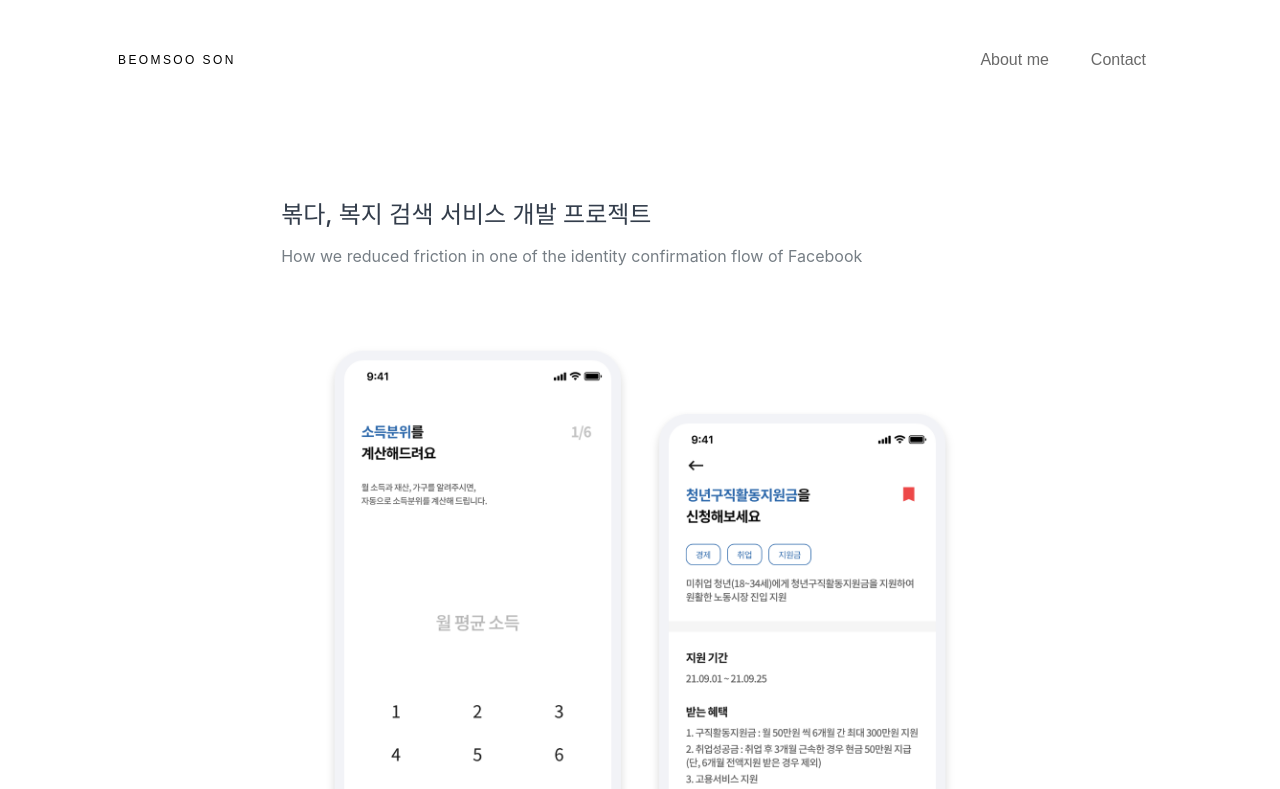
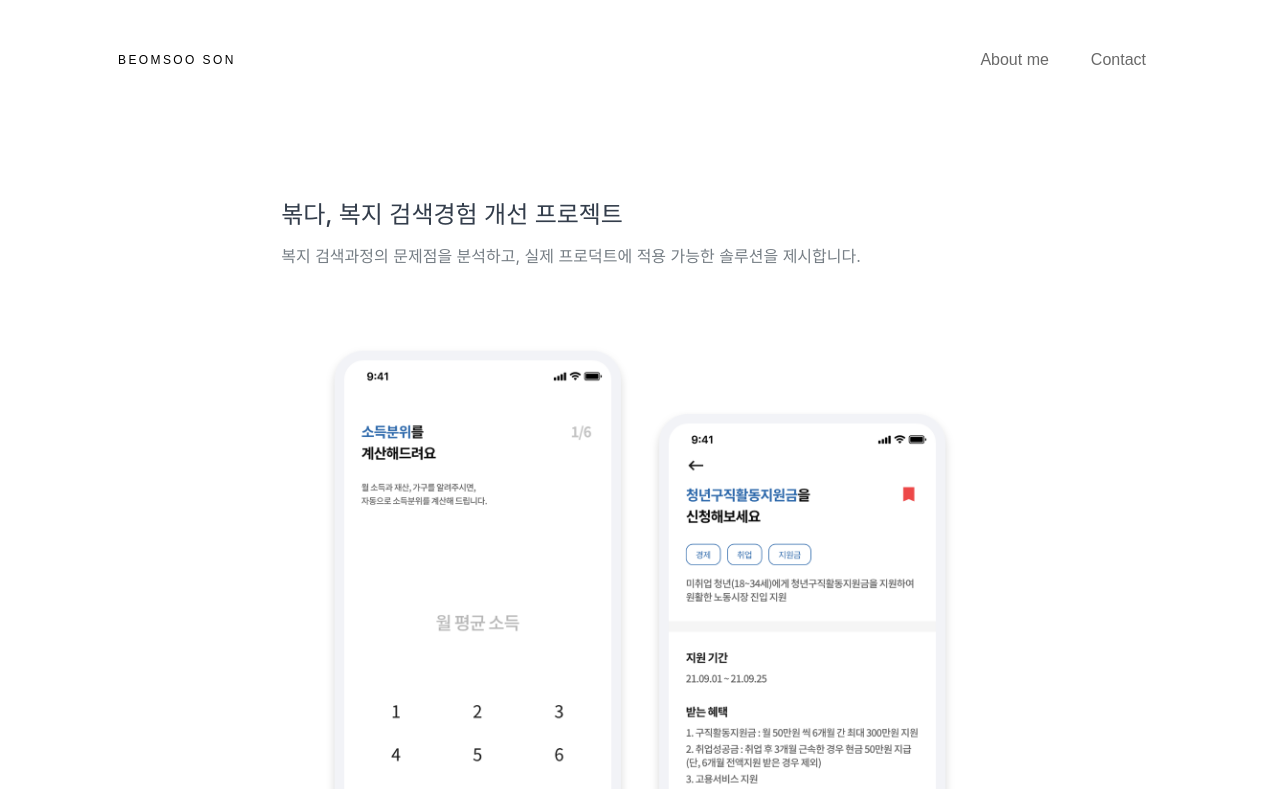
Before and after one commit to k1a11220/portfolio, a Next.js app: page /projects/bokdda in a window 1280 px wide. Shown: the top 789 px of the page. Built offline with nearby package versions, Linux system fonts and the light colour scheme; a web font is replaced by a local one.

Commit message:
Edit bokdda header & component name

```diff
--- a/pages/about.tsx
+++ b/pages/about.tsx
@@ -3,7 +3,7 @@ import Image from "next/image";
 import { NextPage } from "next";
 import { InfoList } from "@components/about/infoList";
 import { CTA } from "@components/cta";
-import { CustomHead } from "@components/customHead";
+import { CustomHead } from "@components/custom-head";
 
 import porfile_1 from "@media/profile_1.jpeg";
 import porfile_2 from "@media/profile_2.jpg";
--- a/pages/index.tsx
+++ b/pages/index.tsx
@@ -1,5 +1,5 @@
 import type { NextPage } from "next";
-import { CustomHead } from "@components/customHead";
+import { CustomHead } from "@components/custom-head";
 import { Headline } from "@components/typography";
 import { ProjectList } from "@components/home/projectList";
 
--- a/pages/projects/ald.tsx
+++ b/pages/projects/ald.tsx
@@ -1,7 +1,7 @@
 import { NextPage } from "next";
 import React from "react";
-import { CustomHead } from "@components/customHead";
-import { ProjectHeader } from "@components/project/projectHeader";
+import { CustomHead } from "@components/custom-head";
+import { ProjectHeader } from "@components/project/project-header";
 import {
   Divider,
   H3,
--- a/pages/projects/bokdda.tsx
+++ b/pages/projects/bokdda.tsx
@@ -1,27 +1,30 @@
-import { CustomHead } from "@components/customHead";
-import { ProjectHeader } from "@components/project/projectHeader";
+import { CustomHead } from "@components/custom-head";
+import { ProjectHeader } from "@components/project/project-header";
 import { Divider, Section } from "@components/typography";
 import { NextPage } from "next";
 import thumbnail from "@media/hero_bokdda.png";
-import kitechLogo from "@media/kitech_logo.png";
-import tngLogo from "@media/tng_logo.png";
+import profile_wonjun from "@media/profile_wonjun.jpeg";
 
 const BokddaPage: NextPage = () => {
   return (
     <>
       <CustomHead
-        title="볶다, 복지 검색 서비스 개발 프로젝트"
-        description="How we reduced friction in one of the identity confirmation flow of Facebook"
+        title="볶다, 복지 검색경험 개선 프로젝트"
+        description="복지 검색과정의 문제점을 분석하고, 검색경험을 개선하는 프로젝트입니다."
       />
       <article>
         <ProjectHeader
-          title="볶다, 복지 검색 서비스 개발 프로젝트"
-          description="How we reduced friction in one of the identity confirmation flow of Facebook"
+          title="볶다, 복지 검색경험 개선 프로젝트"
+          description="복지 검색과정의 문제점을 분석하고, 실제 프로덕트에 적용 가능한 솔루션을 제시합니다."
           timeline="Dec 2018 - Jan 2019"
           role="Product Design & MVP developing"
           profile={[
-            { name: "Wonjun", role: "Research", image: kitechLogo },
-            { name: "Beyonghun", role: "Product Strategy", image: tngLogo },
+            { name: "Wonjun", role: "Research", image: profile_wonjun },
+            {
+              name: "Beyonghun",
+              role: "Product Strategy",
+              image: profile_wonjun,
+            },
           ]}
           thumbnail={thumbnail}
           background={"#ffffff"}
```
Also changed, not shown: components/custom-head.tsx (renamed from components/customHead.tsx), components/project/project-header.tsx (renamed from components/project/projectHeader.tsx), 1 other file (tests, documents, lock files or other folders).
